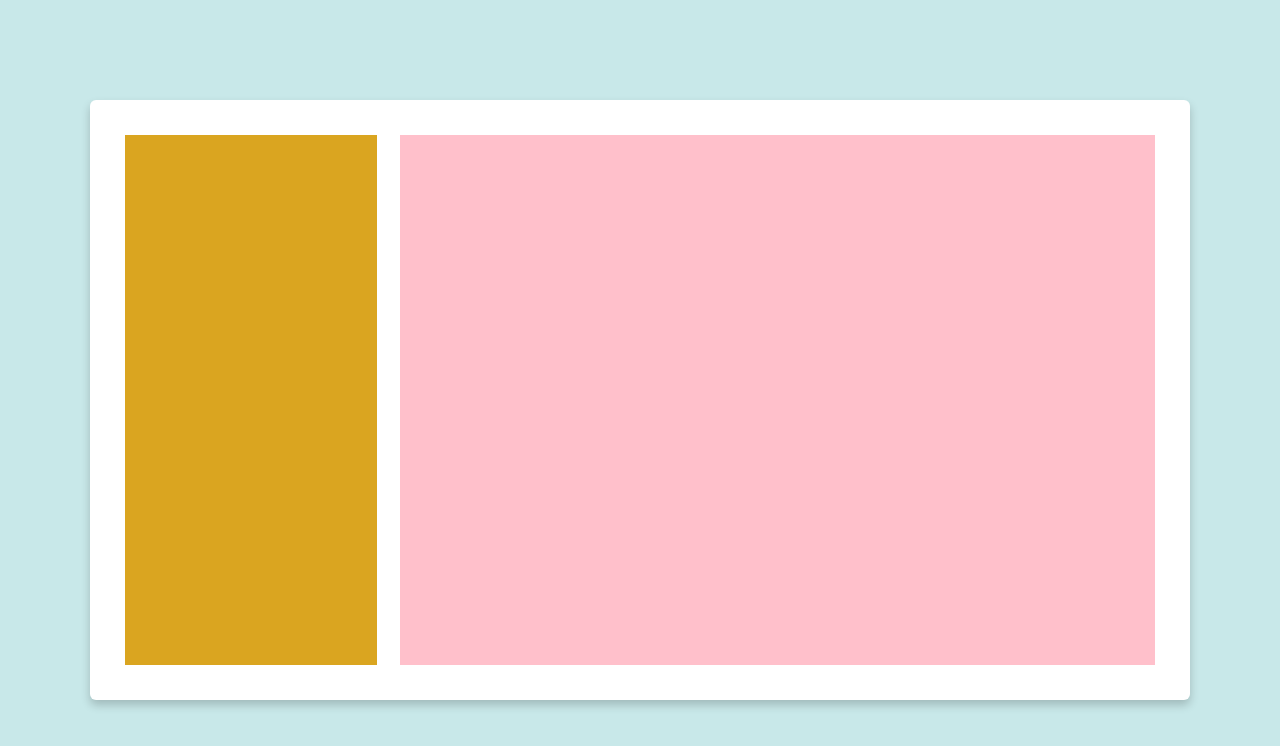
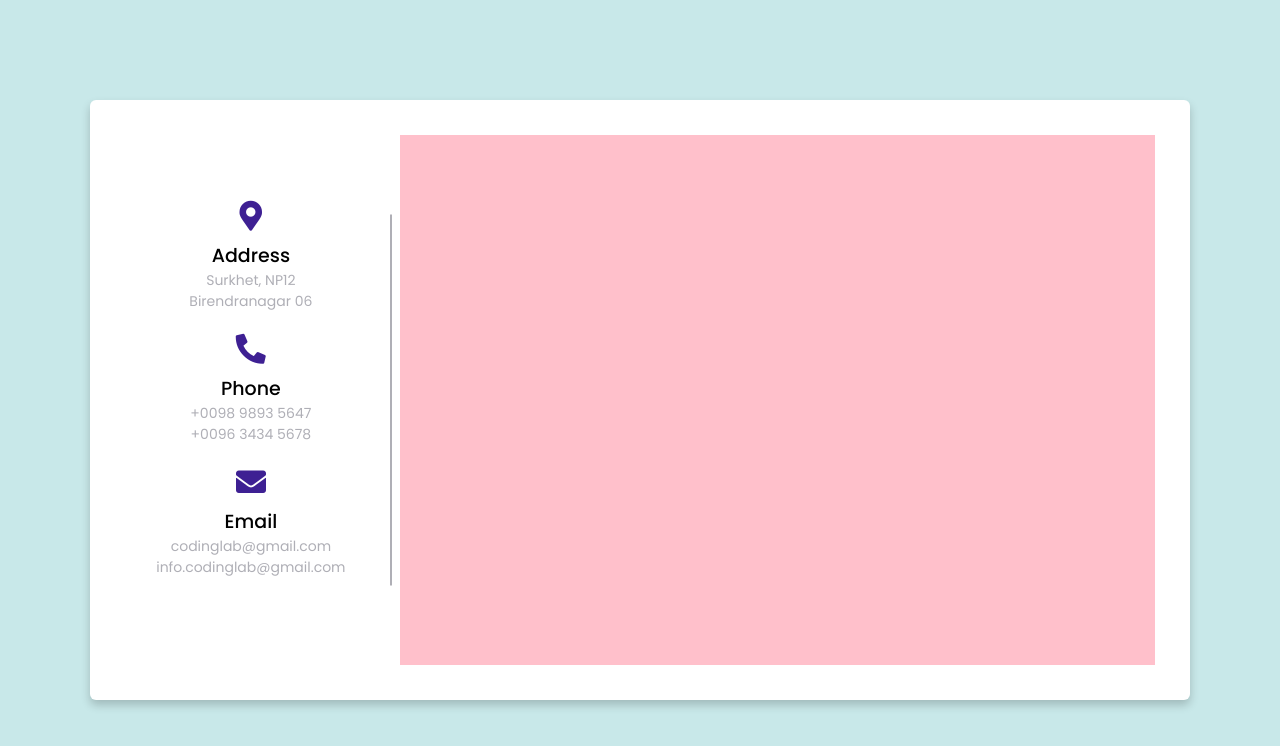
Before and after one commit to aminfarzinrad/mini-project-09-contact-us-form, a plain HTML site: page index.html in a window 1280 px wide. Drawn offline with Linux system fonts and the light colour scheme.

Commit message:
add content left

```diff
--- a/css/app.css
+++ b/css/app.css
@@ -30,8 +30,41 @@ body{
 }
 .content-left{
     width: 25%;
-    background-color: goldenrod;
     height: 100%;
+    display: flex;
+    justify-content: center;
+    align-items: center;
+    flex-direction: column;
+    position: relative;
+}
+.content-left::before{
+    content: "";
+    width: 2px;
+    height: 70%;
+    background-color: #afafb6;
+    position: absolute;
+    right: -15px;
+    top: 50%;
+    transform: translateY(-50%);
+}
+.info-marker{
+
+    text-align: center;
+    margin-bottom: 22px;
+}
+.shape{
+    font-size: 30px;
+    color: #3e2093;
+    margin-bottom: 10px;
+}
+.title-info{
+    font-size: 19px;
+    font-weight: 500;
+}
+.text-info{
+    font-size: 14px;
+    display: block;
+    color: #afafb6;
 }
 .content-right{
     width: 75%;
--- a/index.html
+++ b/index.html
@@ -4,6 +4,7 @@
     <meta charset="UTF-8">
     <meta name="viewport" content="width=device-width, initial-scale=1.0">
     <link rel="stylesheet" href="./css/app.css">
+    <link rel="stylesheet" href="https://cdnjs.cloudflare.com/ajax/libs/font-awesome/5.15.2/css/all.min.css" />
     <title>mini-project-09</title>
 </head>
 <body>
@@ -11,7 +12,45 @@
 
         <div class="content">
 
-            <div class="content-left"></div>
+            <div class="content-left">
+
+                <div class="info-marker">
+
+                    <i class="fa fa-map-marker-alt shape"></i>
+
+                    <h5 class="title-info">Address</h5>
+
+                    <span class="text-info">Surkhet, NP12</span>
+
+                    <span class="text-info">Birendranagar 06</span>
+
+                </div>
+
+                <div class="info-marker">
+
+                    <i class="fa fa-phone-alt shape"></i>
+
+                    <h5 class="title-info">Phone</h5>
+
+                    <span class="text-info">+0098 9893 5647</span>
+
+                    <span class="text-info">+0096 3434 5678</span>
+
+                </div>
+
+                <div class="info-marker">
+
+                    <i class="fa fa-envelope shape"></i>
+
+                    <h5 class="title-info">Email</h5>
+
+                    <span class="text-info">codinglab@gmail.com</span>
+
+                    <span class="text-info">info.codinglab@gmail.com</span>
+
+                </div>
+
+            </div>
 
             <div class="content-right"></div>
 
```
